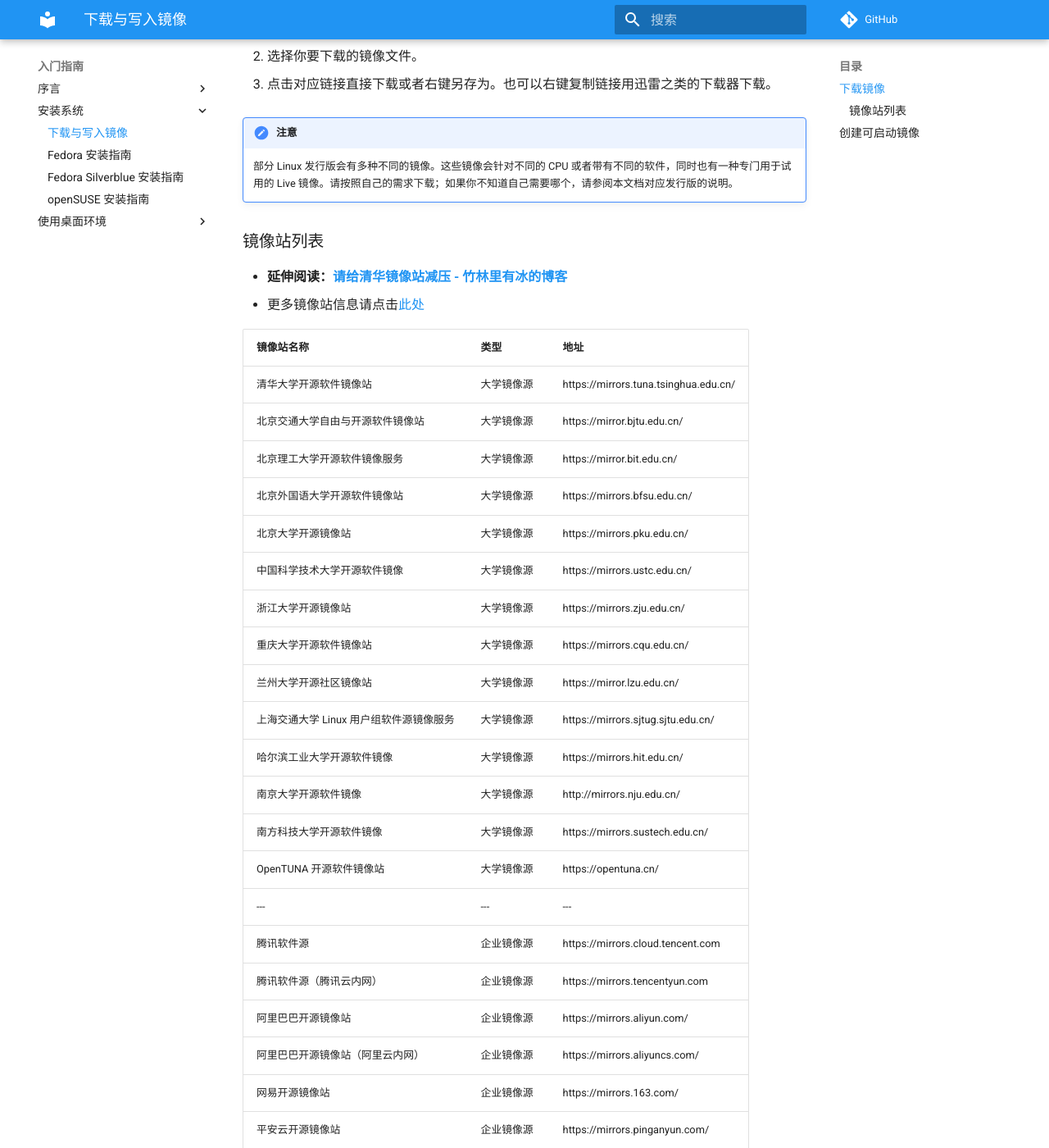
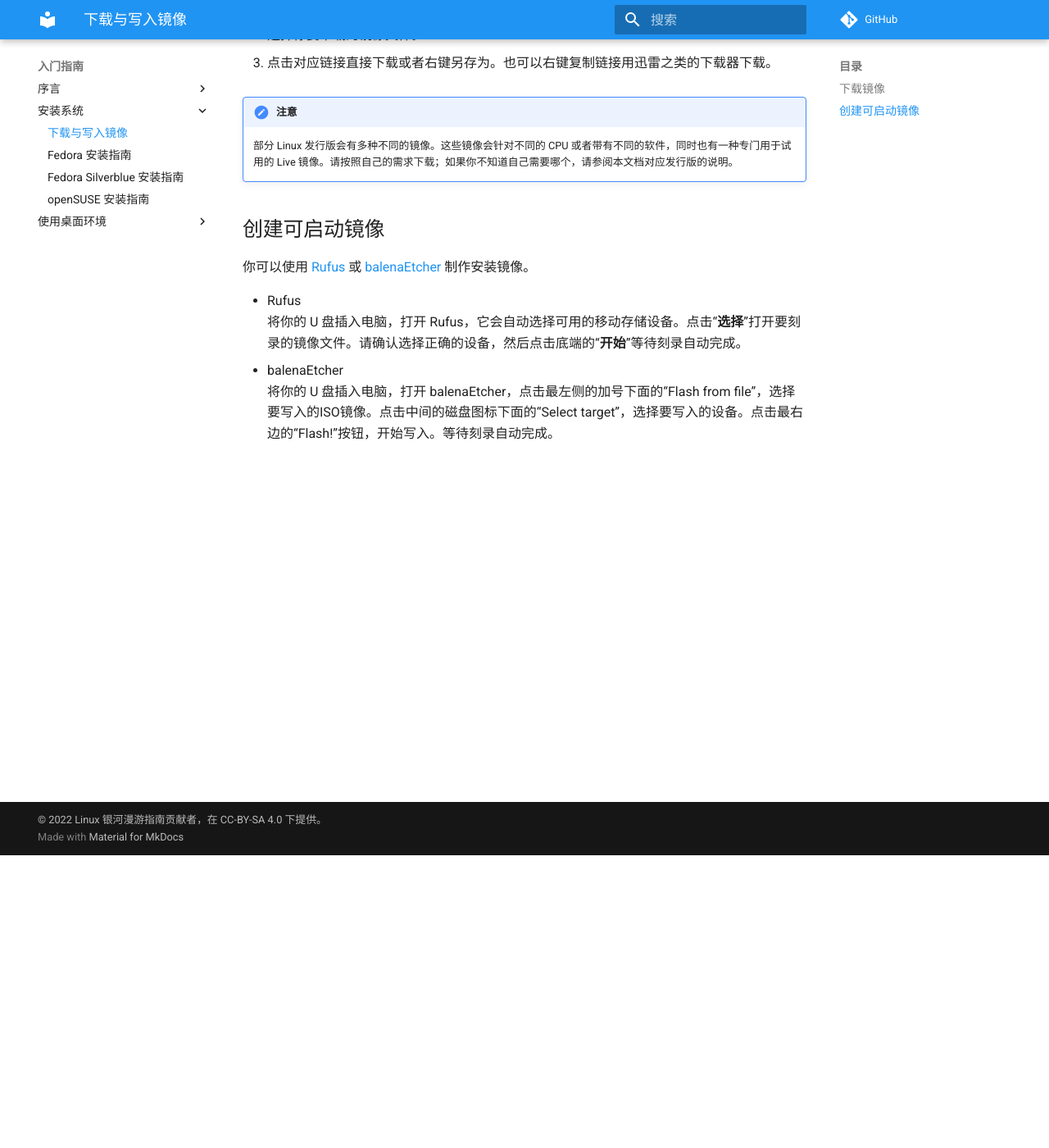
Before and after one commit to linuxhitchhiker/THGLG, an MkDocs documentation site: the page built from docs/entry/installation/index.md, in a window 1280 px wide and 1400 px high, scrolled down 357 px. Shown: the whole window at 82% size. Built offline with MkDocs 1.6.1 and Material for MkDocs 9.7.7, drawn with Linux system fonts in a browser that asks for light colours; comment, search, counter and statistics services are not loaded; some of the changed text lies outside the part shown.

Commit message:
add repo-and-mirror

```diff
--- a/docs/entry/installation/index.md
+++ b/docs/entry/installation/index.md
@@ -4,7 +4,7 @@ title: 下载与写入镜像
 
 ## 下载镜像
 
-不少 Linux 发行版的网页服务器搭建在国外，从大陆地区访问可能会遇到网络问题。我们建议读者使用国内的镜像源下载，推荐使用镜像软件源（镜像站列表在下一节可见）。以 OpenTUNA 源为例，下载的方法如下：
+不少 Linux 发行版的网页服务器搭建在国外，从大陆地区访问可能会遇到网络问题。我们建议读者使用国内的镜像源下载。以 OpenTUNA 源为例，下载的方法如下：
 
 1. 打开 [OpenTUNA](https://opentuna.cn/) 页面。点击页面右侧的”获取下载链接“。
 
@@ -15,38 +15,6 @@ title: 下载与写入镜像
 !!! attention "注意"
     部分 Linux 发行版会有多种不同的镜像。这些镜像会针对不同的 CPU 或者带有不同的软件，同时也有一种专门用于试用的 Live 镜像。请按照自己的需求下载；如果你不知道自己需要哪个，请参阅本文档对应发行版的说明。
 
-### 镜像站列表
-
-- **延伸阅读：[请给清华镜像站减压 - 竹林里有冰的博客](https://blog.zhullyb.top/2021/05/27/relieve-the-pressure-of-tuna-mirror-site-please/)**
-- 更多镜像站信息请点击[此处](https://gitee.com/gsls200808/chinese-opensource-mirror-site)
-
-|镜像站名称|类型|地址|
-|---|---|---|
-|清华大学开源软件镜像站|大学镜像源|https://mirrors.tuna.tsinghua.edu.cn/|
-|北京交通大学自由与开源软件镜像站|大学镜像源|https://mirror.bjtu.edu.cn/|
-|北京理工大学开源软件镜像服务|大学镜像源|https://mirror.bit.edu.cn/|
-|北京外国语大学开源软件镜像站|大学镜像源|https://mirrors.bfsu.edu.cn/|
-|北京大学开源镜像站|大学镜像源|https://mirrors.pku.edu.cn/|
-|中国科学技术大学开源软件镜像|大学镜像源|https://mirrors.ustc.edu.cn/|
-|浙江大学开源镜像站|大学镜像源|https://mirrors.zju.edu.cn/|
-|重庆大学开源软件镜像站|大学镜像源|https://mirrors.cqu.edu.cn/|
-|兰州大学开源社区镜像站|大学镜像源|https://mirror.lzu.edu.cn/|
-|上海交通大学 Linux 用户组软件源镜像服务|大学镜像源|https://mirrors.sjtug.sjtu.edu.cn/|
-|哈尔滨工业大学开源软件镜像|大学镜像源|https://mirrors.hit.edu.cn/|
-|南京大学开源软件镜像|大学镜像源|http://mirrors.nju.edu.cn/|
-|南方科技大学开源软件镜像|大学镜像源|https://mirrors.sustech.edu.cn/|
-|OpenTUNA 开源软件镜像站|大学镜像源|https://opentuna.cn/|
-|---|---|---|
-|腾讯软件源|企业镜像源|https://mirrors.cloud.tencent.com|
-|腾讯软件源（腾讯云内网）|企业镜像源|https://mirrors.tencentyun.com|
-|阿里巴巴开源镜像站|企业镜像源|https://mirrors.aliyun.com/|
-|阿里巴巴开源镜像站（阿里云内网）|企业镜像源|https://mirrors.aliyuncs.com/|
-|网易开源镜像站|企业镜像源|https://mirrors.163.com/|
-|平安云开源镜像站|企业镜像源|https://mirrors.pinganyun.com/|
-|华为开源镜像站|企业镜像源|https://mirrors.huaweicloud.com|
-|首都在线镜像站|企业镜像源|http://mirrors.yun-idc.com/|
-|搜狐|企业镜像源|http://mirrors.sohu.com/|
-|开源社/Azure 中国|企业镜像源|http://mirror.kaiyuanshe.cn/|
 
 ## 创建可启动镜像
 
--- a/mkdocs.yml
+++ b/mkdocs.yml
@@ -24,6 +24,9 @@ nav:
           - "advanced/shell/base1.md"
           - "advanced/shell/base2.md"
           - "advanced/shell/base3.md"
+      - 再次入门:
+          - 综述: 'advanced/re-entry/index.md'
+          - 软件源与镜像源: 'advanced/re-entry/mirror.md'
       - 打包:
           - "advanced/packaging/flatpak.md"
   - 解决方案:
```
Also changed, not shown: docs/advanced/re-entry/index.md (added, +5 -0 lines), docs/advanced/re-entry/repo-and-mirror.md (added, +46 -0 lines).
